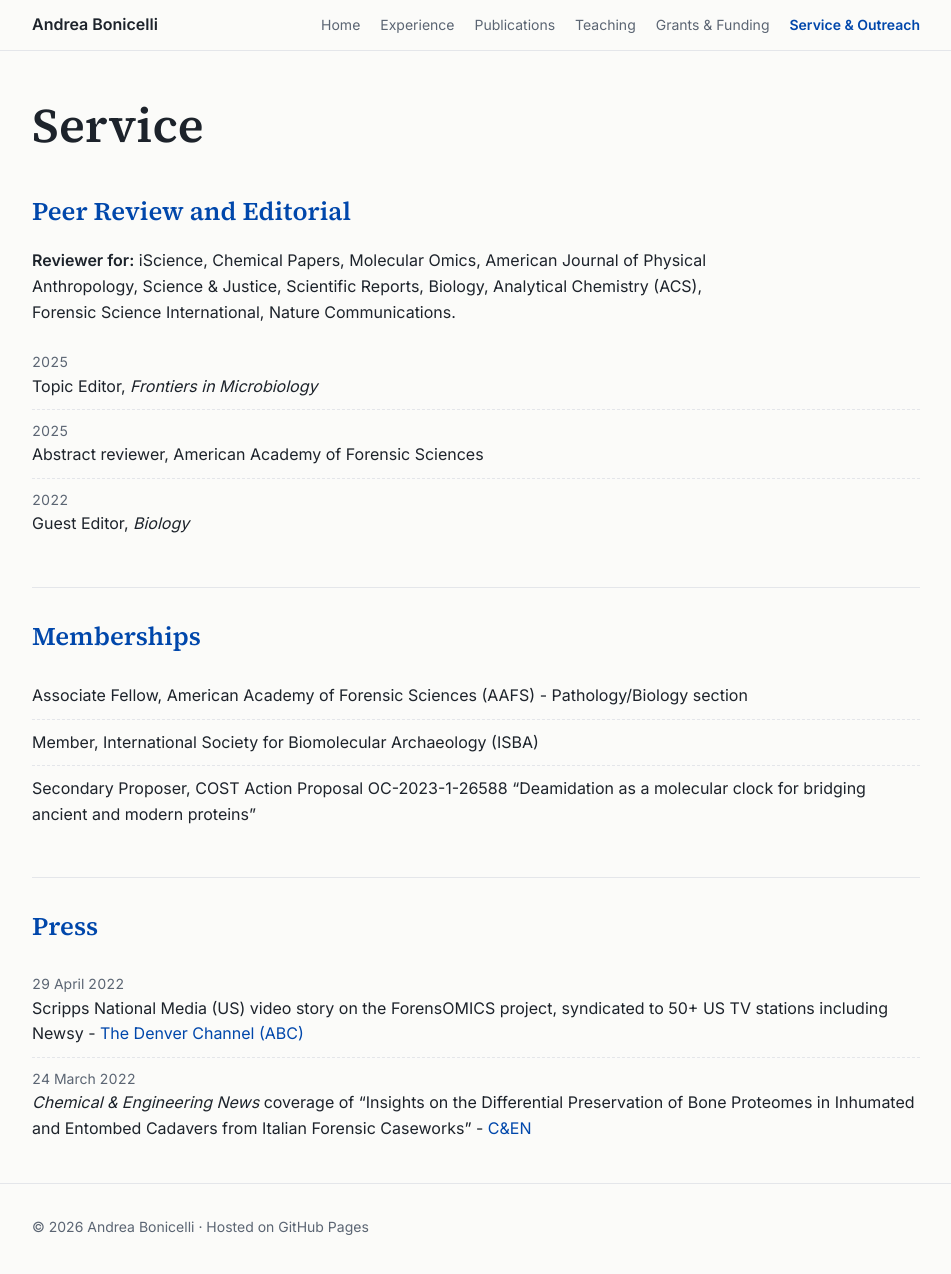
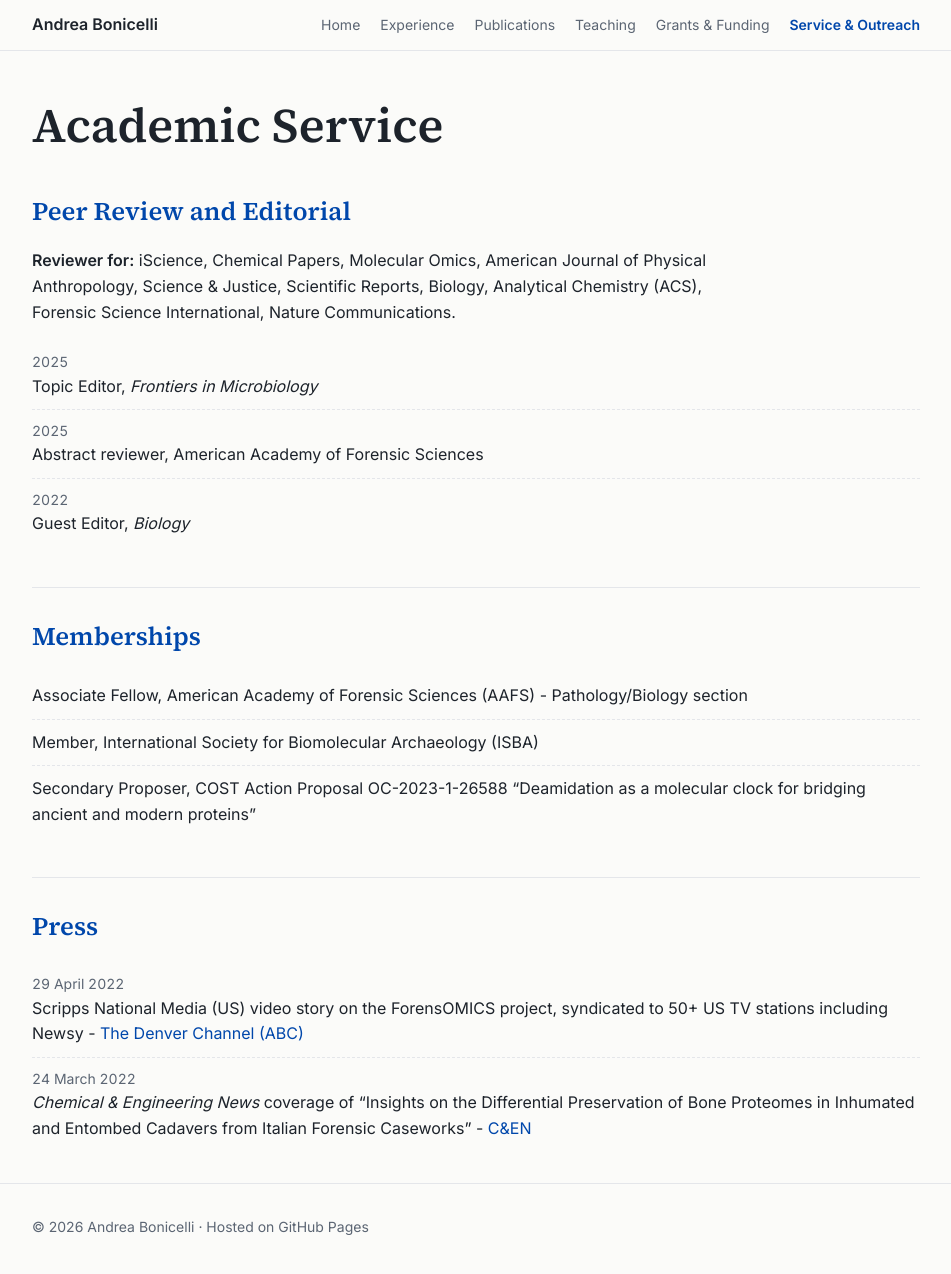
Before and after one commit to abonicell/abonicell.github.io, a Jekyll site: the page built from service.md, in a window 1280 px wide and 1287 px high. Shown: the top 1274 px of the window, without its empty margins (164-1115 px from the left). Built offline with Jekyll 4.4.1, drawn with Linux system fonts in a browser that asks for light colours; a style sheet for code colours, icons or effects is not loaded.

Commit message:
Change section title to 'Academic Service'
Updated section title from 'Service' to 'Academic Service' and clarified peer review roles.

```diff
--- a/service.md
+++ b/service.md
@@ -4,7 +4,7 @@ title: Service & Outreach
 permalink: /service/
 ---
 
-# Service
+# Academic Service
 
 ## Peer Review and Editorial
 
```
